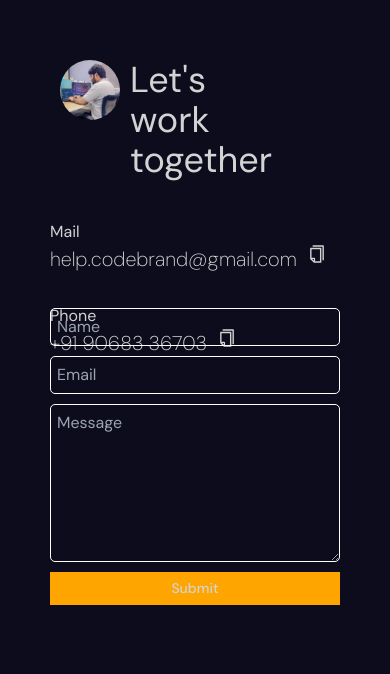
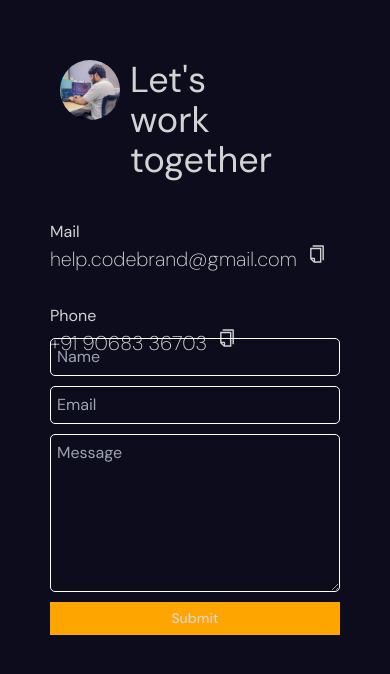
Before and after one commit to Arslaan027/CodeBrand, a React (Vite) app: page / in a window 390 px wide. Shown: the part 11113-11787 px from the top of the page. Built offline with nearby package versions, Linux system fonts and the light colour scheme.

Commit message:
Width adjust

```diff
--- a/src/components/Contact/contact.scss
+++ b/src/components/Contact/contact.scss
@@ -63,7 +63,7 @@
     display: flex;
     justify-content: center;
     flex-direction: column;
-    gap: 20px;
+    gap: 50px;
 
     .textContainer {
       width: 290px;
```
